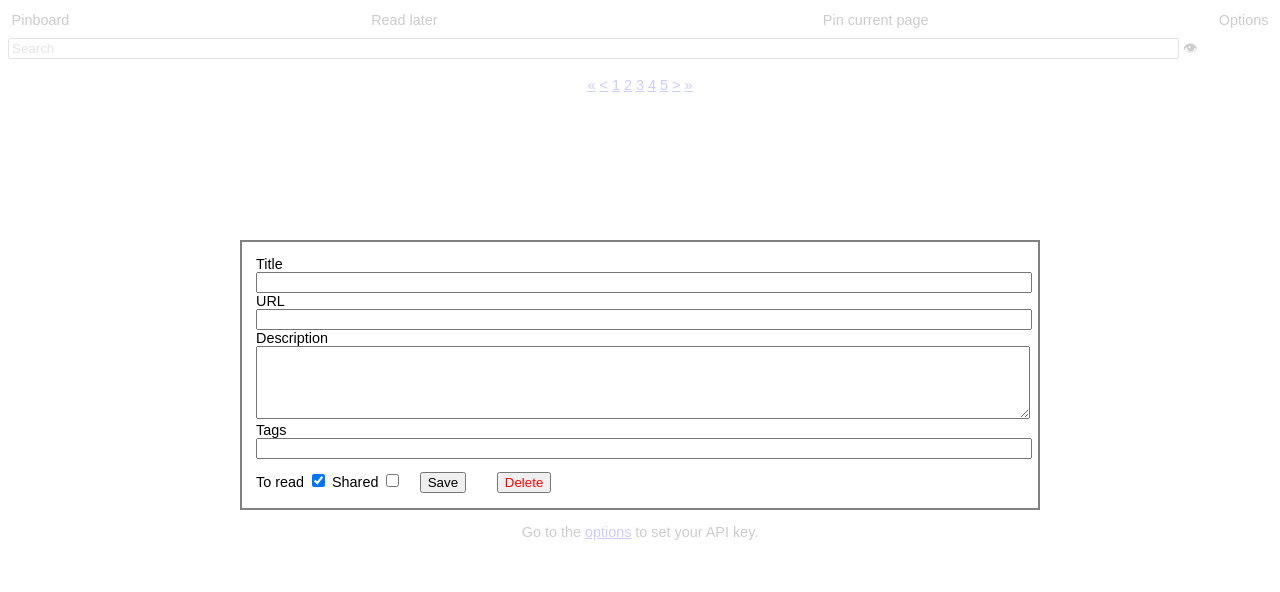
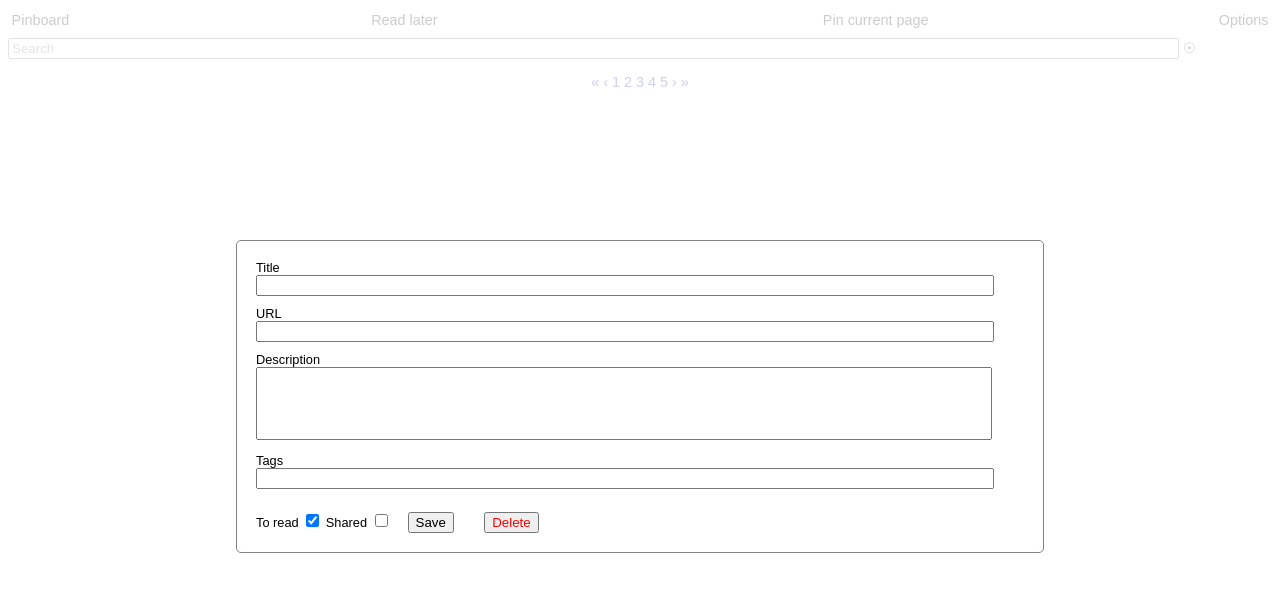
Before and after one commit to seeba8/yet-another-pinboard-extension, a website with bundled scripts: page src/html/popup.html in a window 1280 px wide. Both pictures are taken after a click on the link "Pin current page". Built offline with nearby package versions, Linux system fonts and the light colour scheme; some packages are replaced by stand-ins of ours; no server answers.

Commit message:
Updates popup style
Taken from @weinshel's fork, commit 3a2c969389d40c357646d0ce97a4425a737c31c6

```diff
--- a/src/css/popup.css
+++ b/src/css/popup.css
@@ -66,8 +66,13 @@
     cursor: pointer;
 }
 
-#editwrapper input[type=text] {
-    width: 100%;
+#editwrapper .editinput {
+    width: 95%;
+    margin-bottom: 10px;
+}
+
+#editwrapper textarea {
+    resize: none;
 }
 
 #editcontainer {
@@ -76,23 +81,21 @@
     justify-content: center;
 }
 #editwrapper {
+    font-size: .8rem;
     margin: auto;
     top:30%;
     position:fixed;
     width: 60%;
     background-color: white;
-    border: 2px solid grey;
+    border: 1px solid grey;
+    border-radius: 5px;
     z-index:5;
     opacity:1;
-    padding:1em;
-}
-#editwrapper input[readonly="readonly"], #editwrapper input[readonly] {
-    color:grey;
+    padding:1.5em;
 }
 
 #editwrapper input[type="checkbox"] {
     display: inline;
-
 }
 
 label {
@@ -181,3 +184,8 @@
 #tagsuggestions a {
     cursor: pointer;
 }
+
+a {
+    text-decoration: none;
+    color: #11a;
+}
--- a/src/html/popup.html
+++ b/src/html/popup.html
@@ -16,18 +16,18 @@
   </div>
   <form class="searchform" id="searchform">
     <input type="text" id="filter" placeholder="Search" class="search" required />
-    <button type="reset" class="resetbutton">X</button>
-    <a href="#" id="filterToRead"title="Show only to read">&#x1f441;</a>
+    <button type="reset" class="resetbutton">&#x2715;</button>
+    <a href="#" id="filterToRead"title="Show only to read">&#x2609;</a>
   </form>
   <div id="prevnext">
     <a href="#" id="firstPage">&laquo;</a>
-    <a href="#" id="prevPage">&lt;</a>
+    <a href="#" id="prevPage">&lsaquo;</a>
     <a href="#" id="pageNo1">1</a>
     <a href="#" id="pageNo2">2</a>
     <a href="#" id="pageNo3">3</a>
     <a href="#" id="pageNo4">4</a>
     <a href="#" id="pageNo5">5</a>
-    <a href="#" id="nextPage">&gt;</a>
+    <a href="#" id="nextPage">&rsaquo;</a>
     <a href="#" id="lastPage">&raquo;</a>
 
   </div>
@@ -51,7 +51,7 @@
             <label for="description">Title</label>
           </div>
           <div>
-            <input maxlength="255" type="text" id="description" />
+            <input maxlength="255" type="text" id="description" class="editinput"/>
           </div>
         </div>
         <div>
@@ -59,7 +59,7 @@
             <label for="url">URL</label>
           </div>
           <div>
-            <input type="text" id="url" readonly="readonly" />
+            <input type="url" id="url" class="editinput"/>
           </div>
         </div>
         <div>
@@ -67,7 +67,7 @@
             <label for="extended">Description</label>
           </div>
           <div>
-            <textarea maxlength="65536" id="extended"></textarea>
+            <textarea maxlength="65536" id="extended" class="editinput"></textarea>
           </div>
         </div>
         <div>
@@ -77,12 +77,12 @@
             </div>
           </div>
           <div>
-            <input type="text" id="tags" />
+            <input type="text" id="tags" class="editinput"/>
           </div>
         </div>
         <div>
           <label for="toread">To read </label>
-          <input type="checkbox" id="toread" name="toread" checked="checked" value="To read" />
+          <input type="checkbox" id="toread" name="toread" checked="checked" value="To Read" />
           <label for="shared">Shared </label>
           <input type="checkbox" id="shared" name="shared" value="Shared" />
           <!--<button id="deleteBookmark" >Delete</button>-->
--- a/src/ts/popup.ts
+++ b/src/ts/popup.ts
@@ -295,7 +295,7 @@
     }
     function addToReadSymbol() {
         const toreadeye = document.createElement("a");
-        toreadeye.appendChild(document.createTextNode("\u{1f441}"));
+        toreadeye.appendChild(document.createTextNode("\u2609"));
         toreadeye.addEventListener("click", handleBookmarkRead);
         toreadeye.title = "Mark as read";
         toreadeye.dataset.entryId = key;
```
